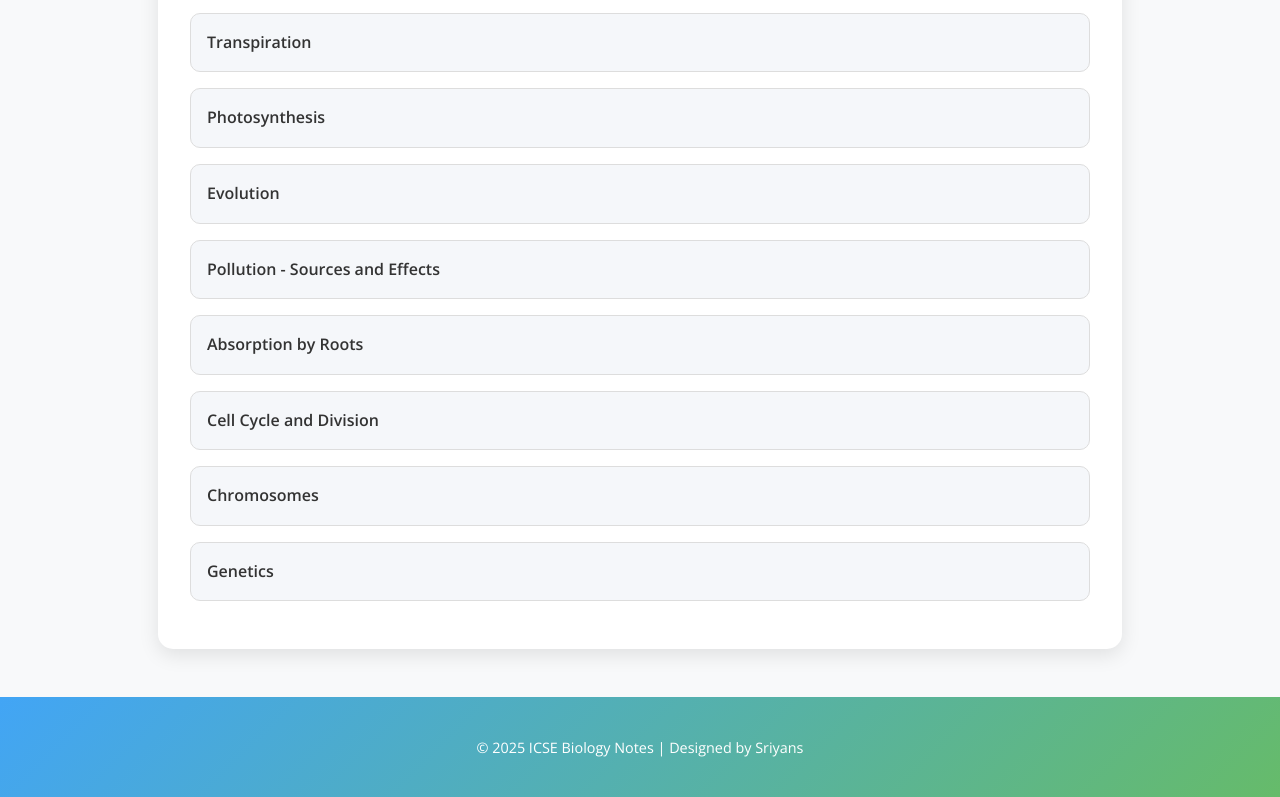
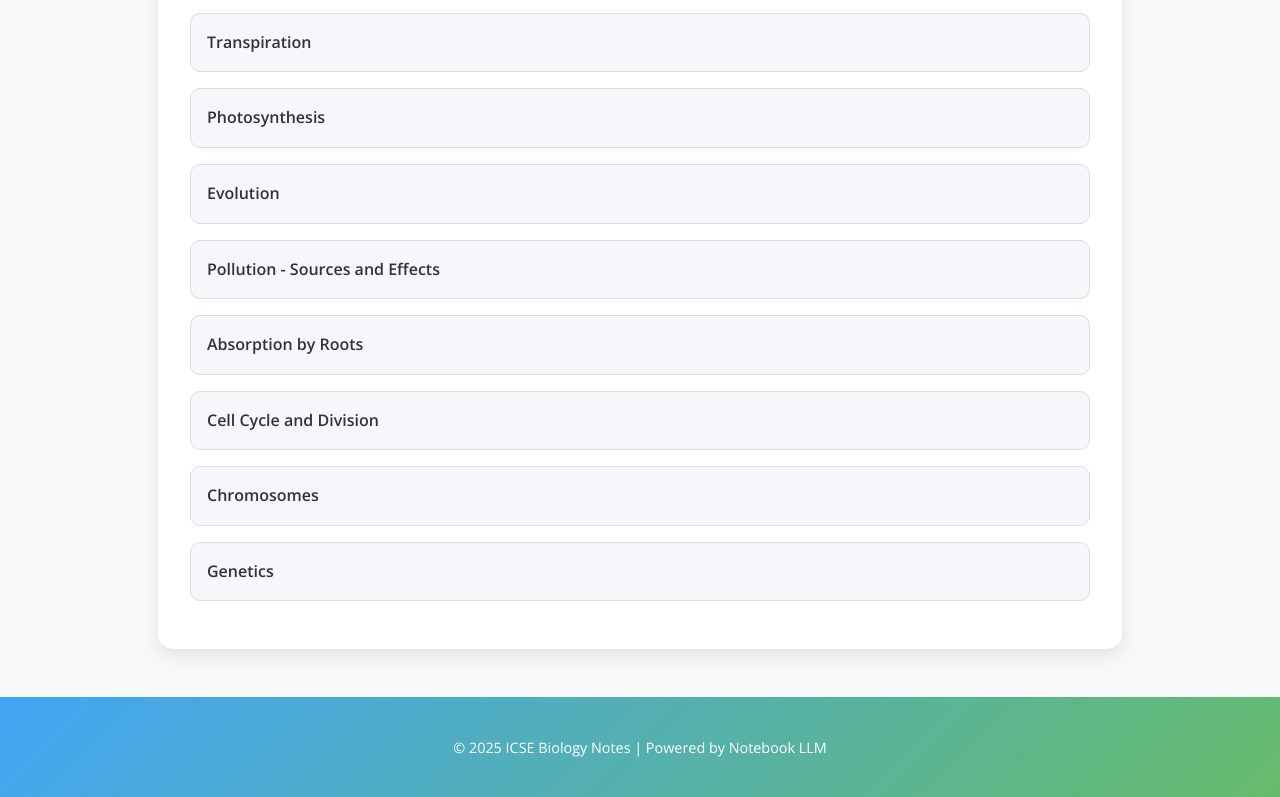
Before and after one commit to SRIYANSRAJ/Biology, a plain HTML site: page index.html in a window 1280 px wide. Shown: the part 472-1269 px from the top of the page. Drawn offline with nearby package versions, Linux system fonts and the light colour scheme.

Commit message:
Update index.html

```diff
--- a/index.html
+++ b/index.html
@@ -146,7 +146,7 @@
   </section>
 
   <footer>
-    <p>© 2025 ICSE Biology Notes | Designed by Sriyans</p>
+    <p>© 2025 ICSE Biology Notes | Powered by Notebook LLM</p>
   </footer>
 </body>
 </html>
```
